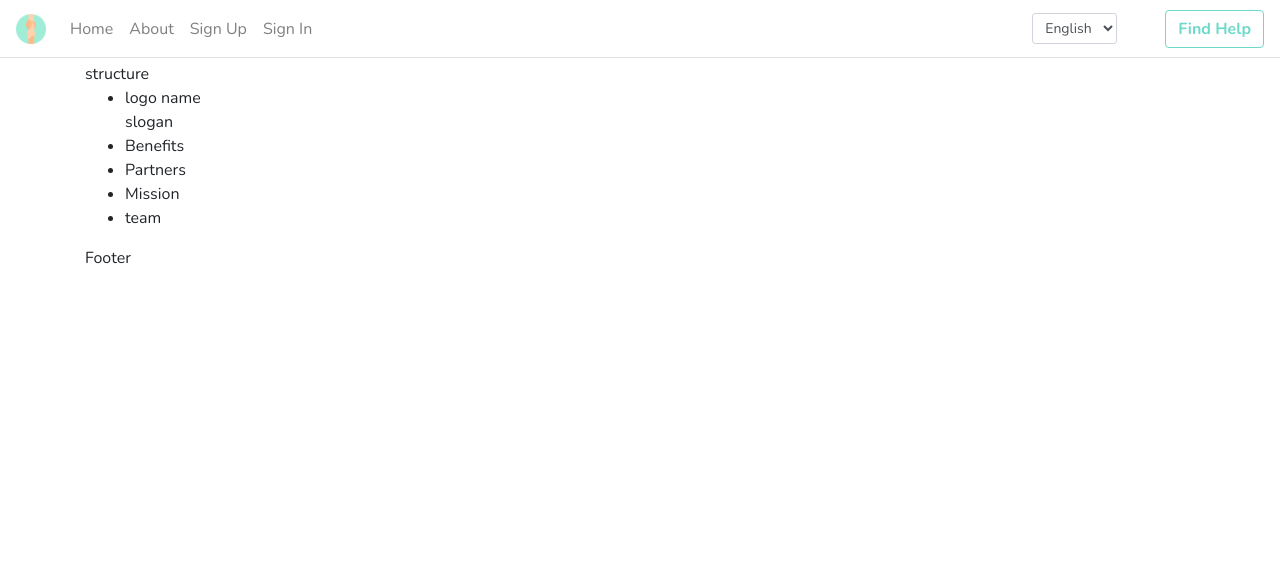
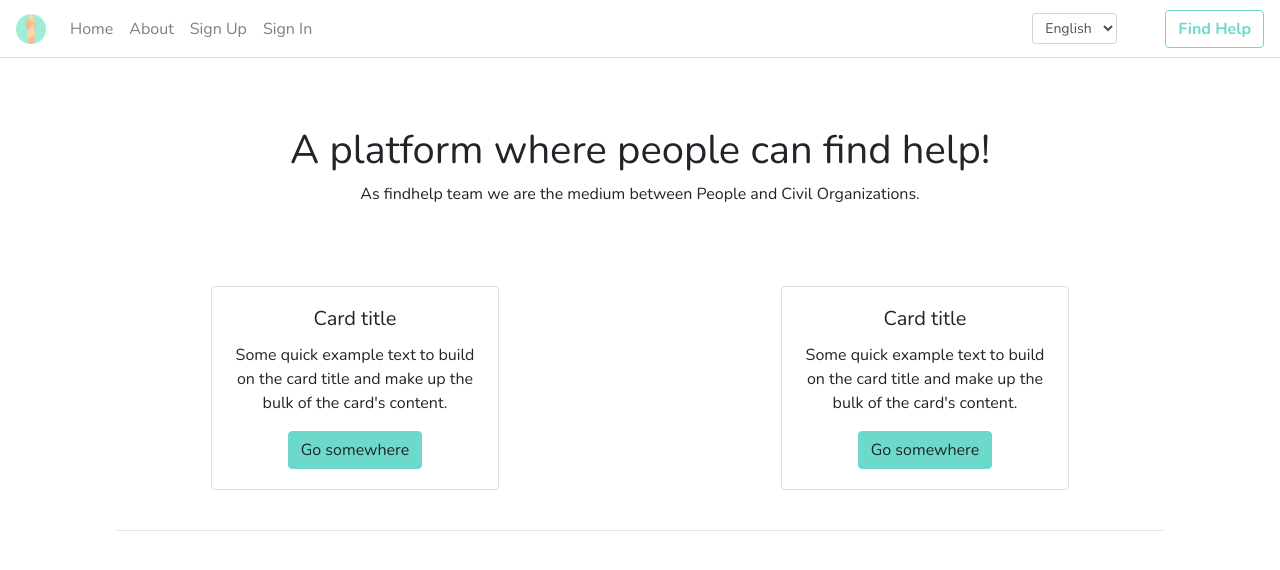
Before and after one commit to yusufhilmi/findhelp, a Django app: page / in a window 1280 px wide. Shown: the top 570 px of the page. Run offline with Django 3.2, Linux system fonts and the light colour scheme; some libraries are stand-ins or nearby versions.

Commit message:
landing page #1

```diff
--- a/findhelp/templates/pages/home.html
+++ b/findhelp/templates/pages/home.html
@@ -6,17 +6,51 @@
 {% block content %}
 
 
-structure
-<ul>
-    <li>logo name <br>
-    slogan</li>
-    <li>Benefits</li>
-    <li>Partners</li>
-    <li>Mission</li>
-    <li>team</li>
-</ul>
+<div class="row">
+    <div class="col m-3 p-5">
+        <div class="text-center">
 
-<p>Footer</p>
+            <h1 class="text-center">
+                A platform where people can find help!
+            </h1>
+            <p>
+                As findhelp team we are the medium between People and Civil Organizations.
+            </p>
+        </div>
+    </div>
+</div>
+<div class="row align-items-center">
+    <div class="col-md-6 col-sm-12 align-self-center">
+        <div class="mb-2">
 
+            <div class="card text-center mx-auto" style="width: 18rem;">
+                <div class="card-body">
+                    <h5 class="card-title">Card title</h5>
+                    <p class="card-text">Some quick example text to build on the card title and make up the bulk of the
+                        card's content.</p>
+                    <a href="#" class="btn btn-primary">Go somewhere</a>
+                </div>
+            </div>
+        </div>
+    </div>
+    <div class="col-md-6 col-sm-12 align-self-center">
+        <div class="mb-2">
 
+            <div class="card text-center mx-auto" style="width: 18rem;">
+                <div class="card-body">
+                    <h5 class="card-title">Card title</h5>
+                    <p class="card-text">Some quick example text to build on the card title and make up the bulk of the
+                        card's content.</p>
+                    <a href="#" class="btn btn-primary">Go somewhere</a>
+                </div>
+            </div>
+        </div>
+    </div>
+</div>
+
+<div class="row m-3">
+    <div class="col">
+        <hr>
+    </div>
+</div>
 {% endblock content %}
```
